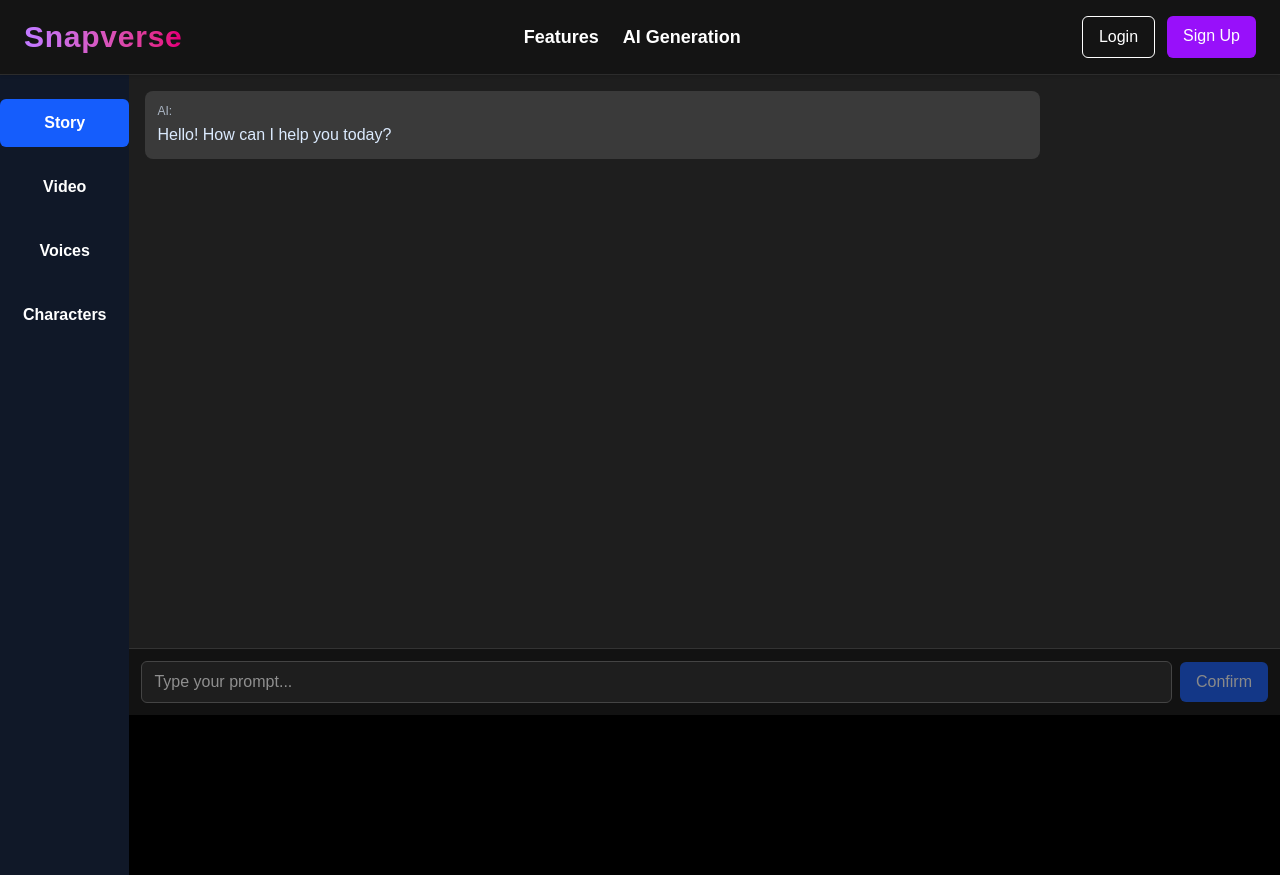
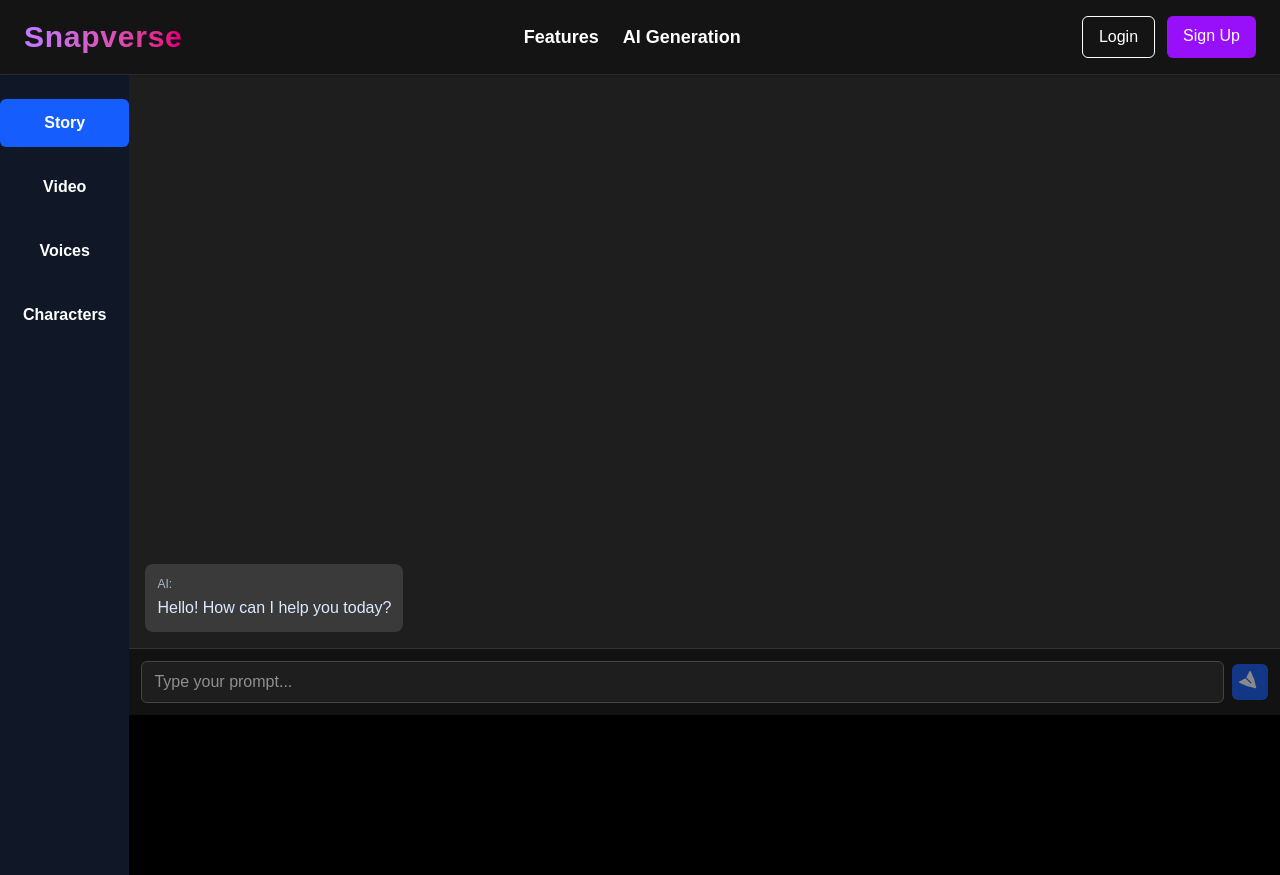
Before and after one commit to Hashir-Ali-Shah/Snapverse, a Next.js app in the folder Frontend/: page /generator in a window 1280 px wide. Both pictures are taken after a click on the button "Story". Built offline with nearby package versions, Linux system fonts and the light colour scheme.

Commit message:
chatbot interface fixed

```diff
--- a/Frontend/package.json
+++ b/Frontend/package.json
@@ -9,6 +9,7 @@
     "lint": "next lint"
   },
   "dependencies": {
+    "@heroicons/react": "^2.2.0",
     "next": "15.4.1",
     "react": "19.1.0",
     "react-dom": "19.1.0",
--- a/Frontend/src/app/generator/panels/StoryPanel/story.tsx
+++ b/Frontend/src/app/generator/panels/StoryPanel/story.tsx
@@ -1,7 +1,8 @@
 'use client';
 
-import { useState, useRef, useEffect } from 'react';
+import { useState } from 'react';
 import styles from './story.module.css';
+import { PaperAirplaneIcon } from '@heroicons/react/24/solid';
 
 interface ChatMessage {
   role: 'user' | 'ai';
@@ -13,7 +14,6 @@ export default function StoryPanel() {
     { role: 'ai', content: 'Hello! How can I help you today?' }
   ]);
   const [input, setInput] = useState('');
-  const bottomRef = useRef<HTMLDivElement>(null);
 
   const handleConfirm = () => {
     if (!input.trim()) return;
@@ -30,16 +30,13 @@ export default function StoryPanel() {
     setInput('');
   };
 
-  useEffect(() => {
-    bottomRef.current?.scrollIntoView({ behavior: 'smooth' });
-
-  }, [messages]);
-
   return (
     <div className="h-full w-full flex flex-col bg-[#1e1e1e]">
-      {/* Scrollable chat messages */}
-      <div className={`flex-1 overflow-y-auto p-4 space-y-4 ${styles.scrollContainer}`}>
-        {messages.map((msg, index) => (
+      {/* Scrollable chat messages (bottom-up) */}
+      <div
+        className={`flex-1 overflow-y-auto p-4 flex flex-col-reverse space-y-reverse space-y-4 ${styles.scrollContainer}`}
+      >
+        {messages.slice().reverse().map((msg, index) => (
           <div
             key={index}
             className={`p-3 rounded-lg max-w-[80%] ${
@@ -54,7 +51,6 @@ export default function StoryPanel() {
             <p>{msg.content}</p>
           </div>
         ))}
-        <div ref={bottomRef} />
       </div>
 
       {/* Input area (always visible) */}
@@ -65,14 +61,18 @@ export default function StoryPanel() {
   className="flex-1 px-3 py-2 bg-[#1e1e1e] text-white border border-[#444] rounded-md"
   value={input}
   onChange={(e) => setInput(e.target.value)}
+  onKeyDown={(e) => {
+    if (e.key === 'Enter') handleConfirm();
+  }}
 />
 <button
   onClick={handleConfirm}
-          className="px-4 py-2 bg-blue-600 text-white rounded-md hover:bg-blue-700 disabled:opacity-50"
+  className="p-2 bg-blue-600 text-white rounded-md hover:bg-blue-700 disabled:opacity-50"
   disabled={!input.trim()}
 >
-          Confirm
+  <PaperAirplaneIcon className="h-5 w-5 rotate-45" />
 </button>
+
       </div>
     </div>
   );
```
Also changed, not shown: 1 other file (tests, documents, lock files or other folders). Lines whose indentation alone changed are shown as unchanged.
